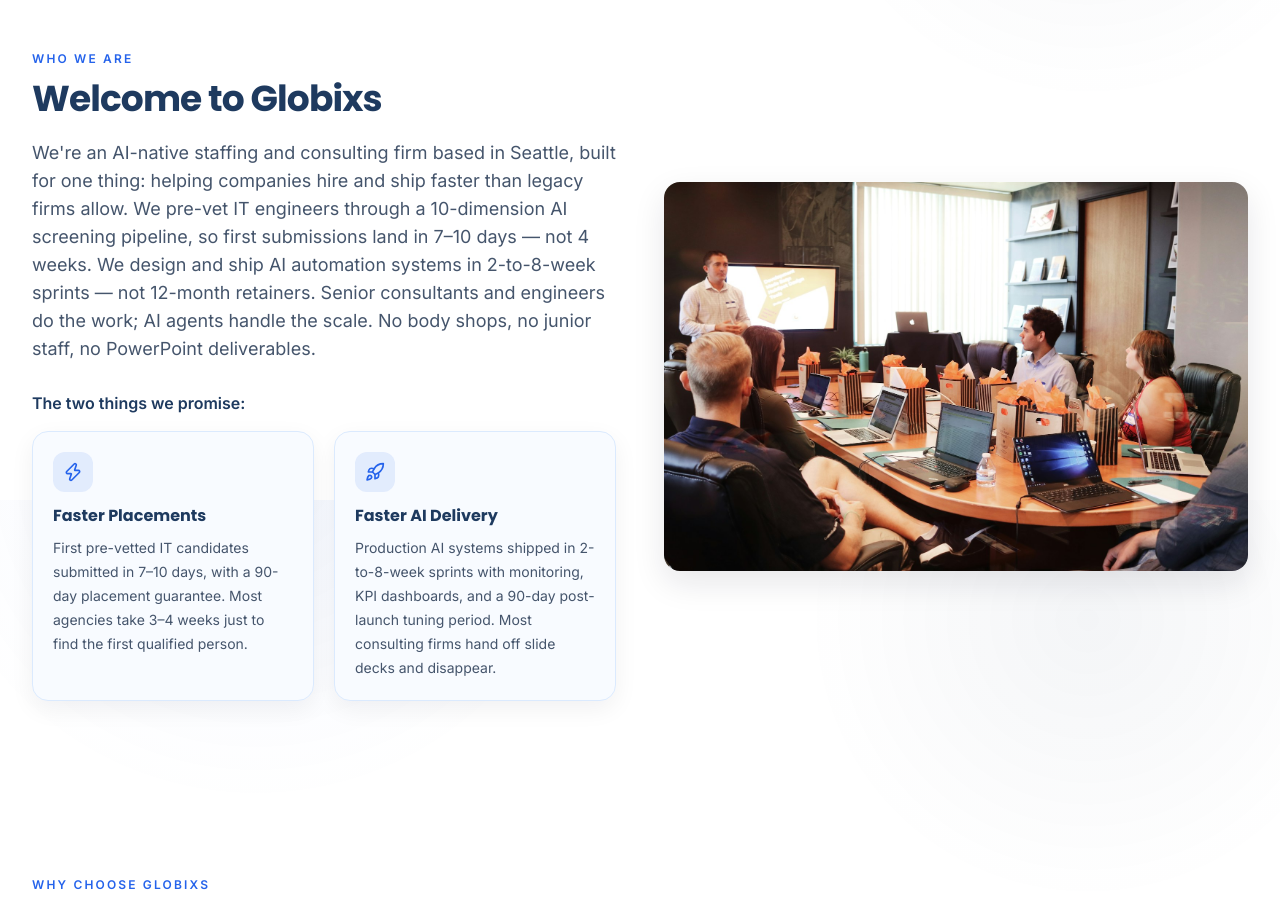
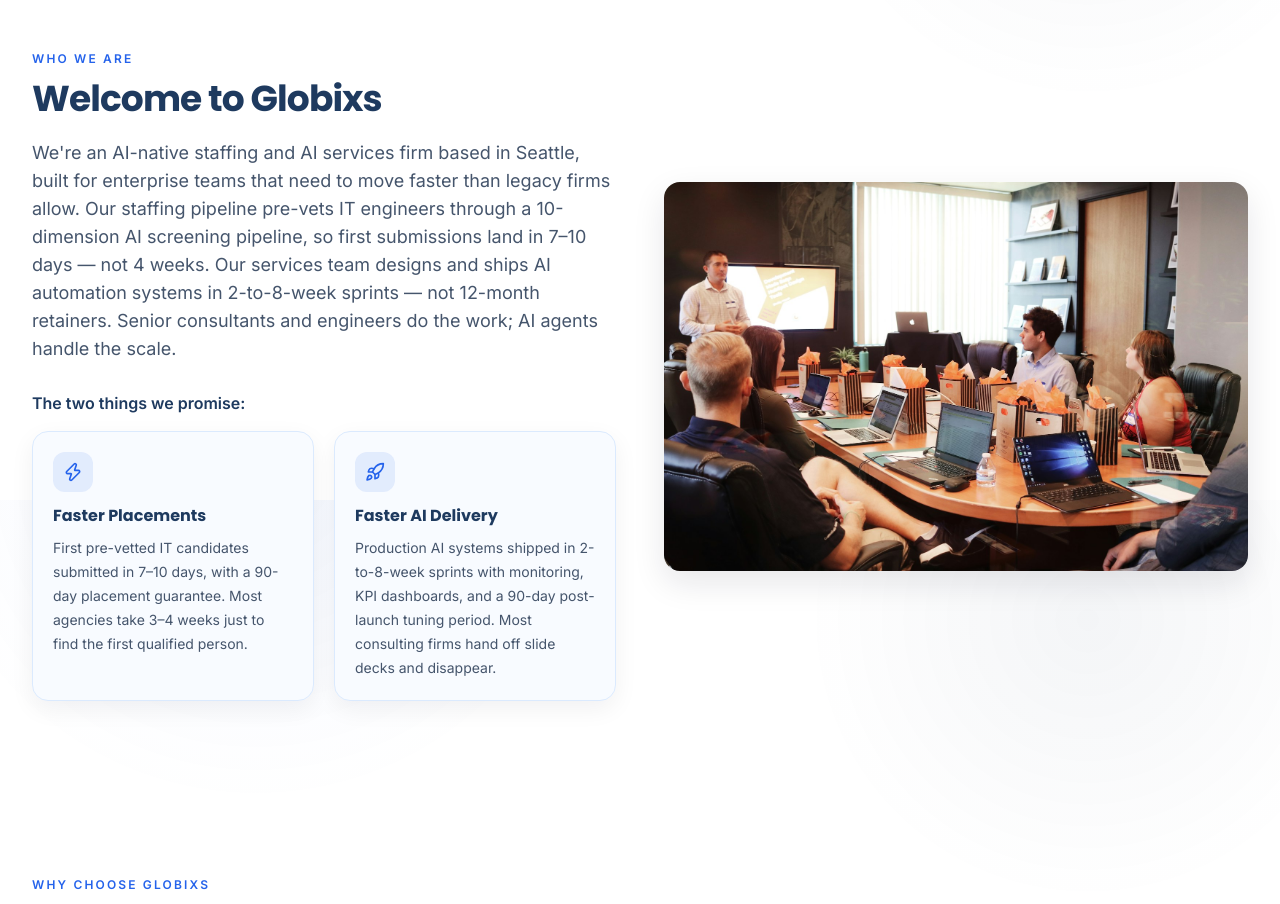
Before and after one commit to Rajsai1609/Globixs-website, a Next.js app: page / in a window 1280 px wide. Shown: the part 2700-3604 px from the top of the page. Built offline with nearby package versions, Linux system fonts and the light colour scheme.

Commit message:
home: welcome section copy for enterprise audience

```diff
--- a/src/components/home/WelcomeSection.tsx
+++ b/src/components/home/WelcomeSection.tsx
@@ -30,12 +30,12 @@
               Welcome to Globixs
             </h2>
             <p className="mt-5 text-base leading-7 text-slate-600 sm:text-lg">
-              We&apos;re an AI-native staffing and consulting firm based in Seattle, built for one
-              thing: helping companies hire and ship faster than legacy firms allow. We pre-vet IT
-              engineers through a 10-dimension AI screening pipeline, so first submissions land in
-              7–10 days — not 4 weeks. We design and ship AI automation systems in 2-to-8-week
-              sprints — not 12-month retainers. Senior consultants and engineers do the work; AI
-              agents handle the scale. No body shops, no junior staff, no PowerPoint deliverables.
+              We&apos;re an AI-native staffing and AI services firm based in Seattle, built for
+              enterprise teams that need to move faster than legacy firms allow. Our staffing
+              pipeline pre-vets IT engineers through a 10-dimension AI screening pipeline, so first
+              submissions land in 7–10 days — not 4 weeks. Our services team designs and ships AI
+              automation systems in 2-to-8-week sprints — not 12-month retainers. Senior
+              consultants and engineers do the work; AI agents handle the scale.
             </p>
             <p className="mt-7 text-base font-semibold text-heading">
               The two things we promise:
```
